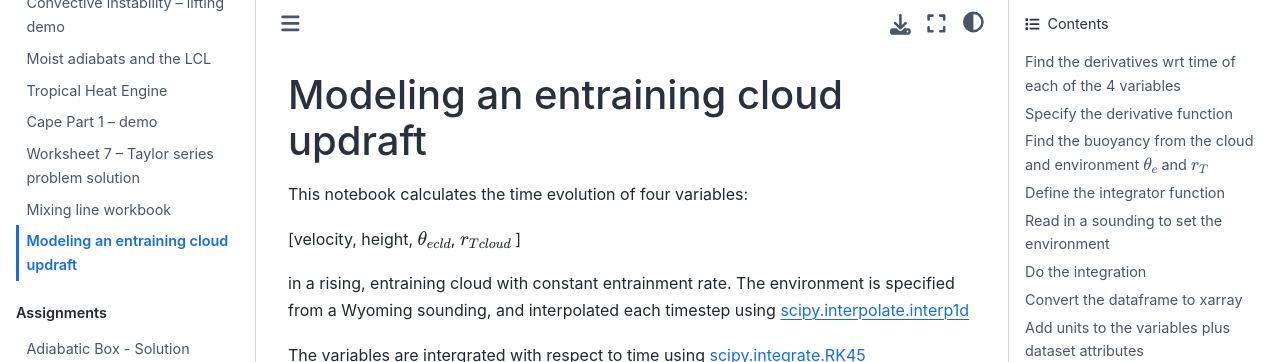
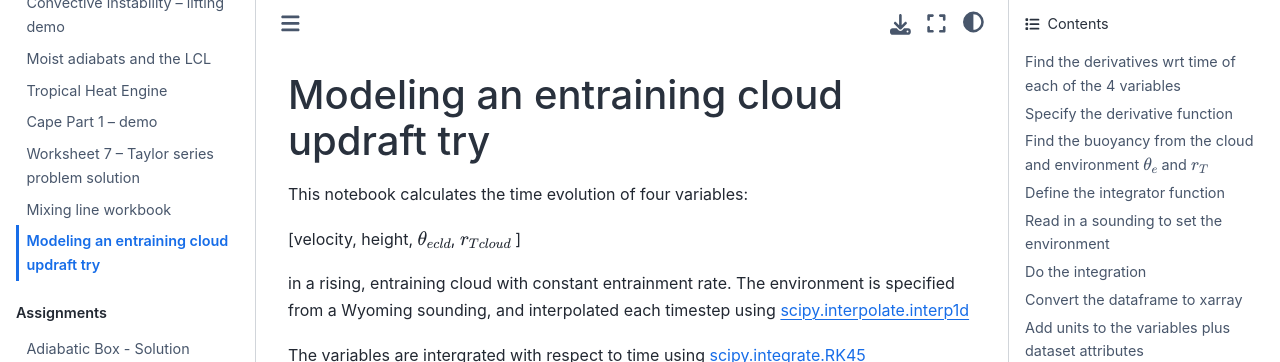
Before and after one commit to phaustin/a405, a Jupyter Book: the page built from notebooks/worksheets/entraining_plume.md, in a window 1280 px wide and 900 px high. Shown: the top 362 px of the window. Built offline with Jupyter Book 1.0.4 settings and Sphinx 7.4.7 and the Sphinx Book theme 1.1.4, drawn with Linux system fonts in a browser that asks for light colours; pages that are not in the unit, such as notebooks, are missing from menus.

Commit message:
pixi changes

```diff
--- a/notebooks/worksheets/entraining_plume.md
+++ b/notebooks/worksheets/entraining_plume.md
@@ -13,7 +13,7 @@ kernelspec:
 ---
 
 (entrain_cloud)=
-# Modeling an entraining cloud updraft
+# Modeling an entraining cloud updraft try
 
 This notebook calculates the time evolution of four variables:
 
--- a/pyproject.toml
+++ b/pyproject.toml
@@ -42,9 +42,9 @@ metpy = "*"
 netcdf4 = "*"
 hatch = ">=1.16.3,<2"
 ghp-import = ">=2.1.0,<3"
+pytz = "*"
 
 [tool.pixi.pypi-dependencies]
 a405 = { path = ".", editable = true }
-jupyter-book = "<2"
 
 [tool.pixi.tasks]
--- /dev/null
+++ b/src/a405/__init__.py
@@ -0,0 +1,2 @@
+from . import thermo
+from . import dropgrow
```
Also changed, not shown: 1 other file.
